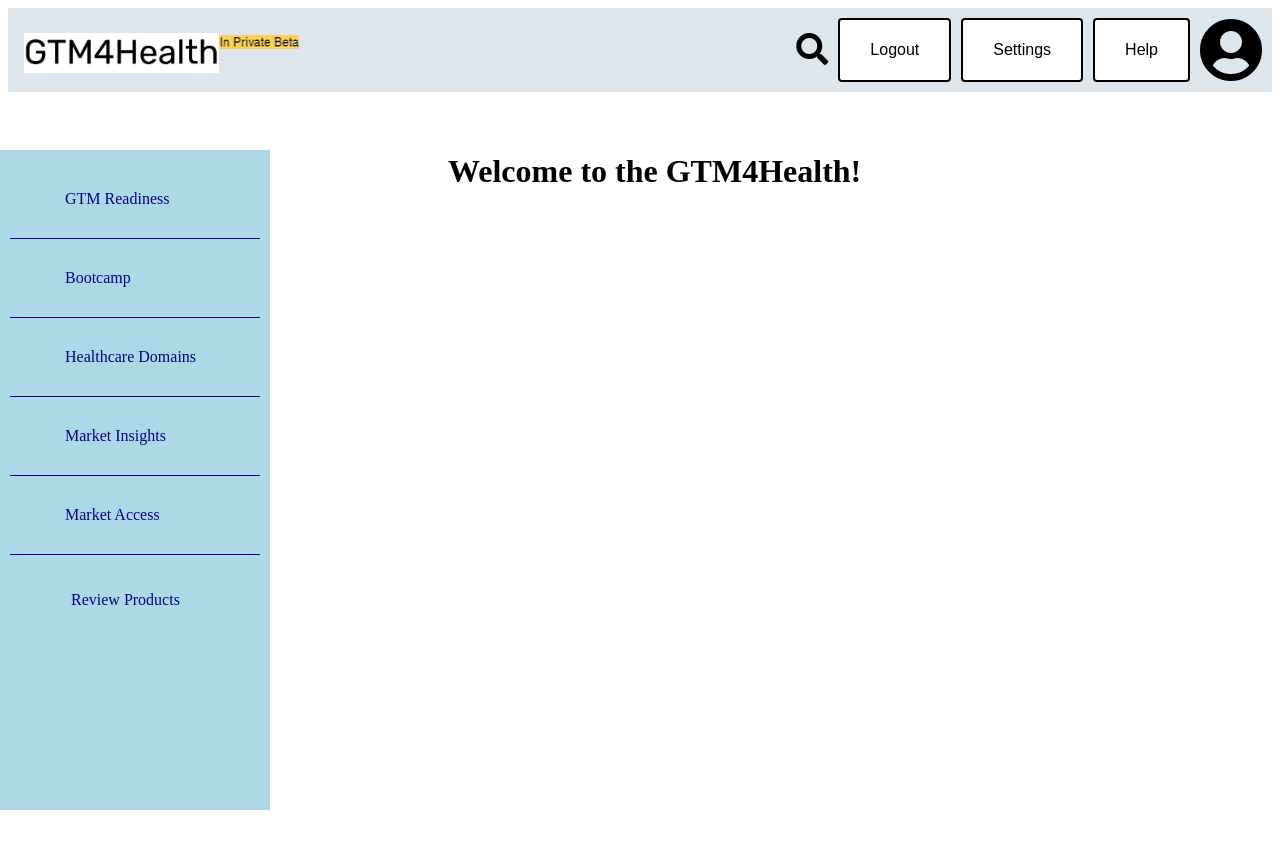
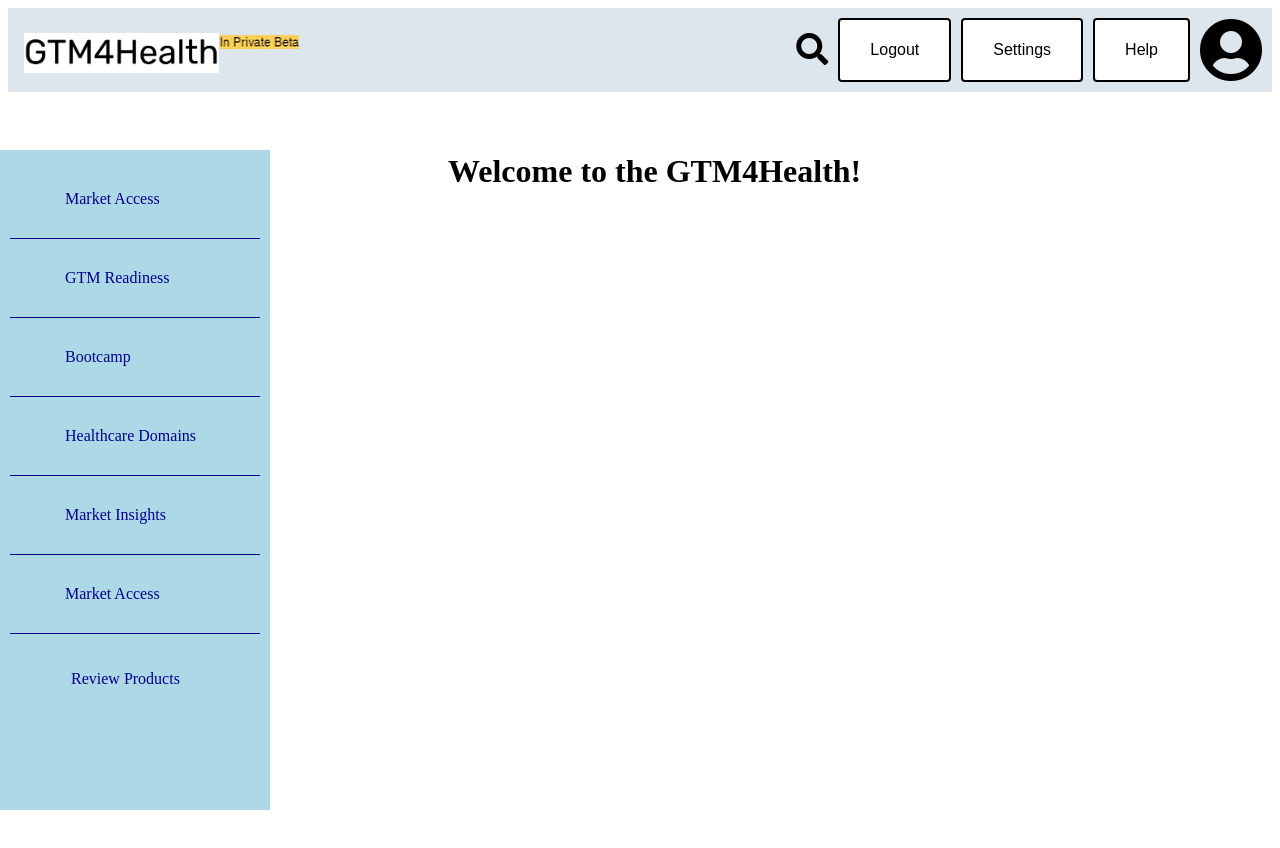
Before and after one commit to Sree-Harsha-PS/GTM4Health-Product, a React (Create React App) app: page /dashboard in a window 1280 px wide. Shown: the top 848 px of the page. Built offline with nearby package versions, Linux system fonts and the light colour scheme; sample sign-in values are in the browser's storage.

Commit message:
Update MenuBar.jsx
Moved Market Access Menu Bar to the top.
Added Documentation.

```diff
--- a/src/components/MenuBar.jsx
+++ b/src/components/MenuBar.jsx
@@ -1,8 +1,15 @@
+// User menu bar here.
+//
 import React from "react";
 
 const MenuBar = () => {
   return (
     <div className="menu-bar">
+      <a href="/dashboard/Market-Access" className="menu-link">
+        <div className="menu-item">
+          <span className="menu-text">Market Access</span>
+        </div>
+      </a>
       <a href="/dashboard/GTM-Readiness" className="menu-link">
         <div className="menu-item">
           <span className="menu-text">GTM Readiness</span>
```
